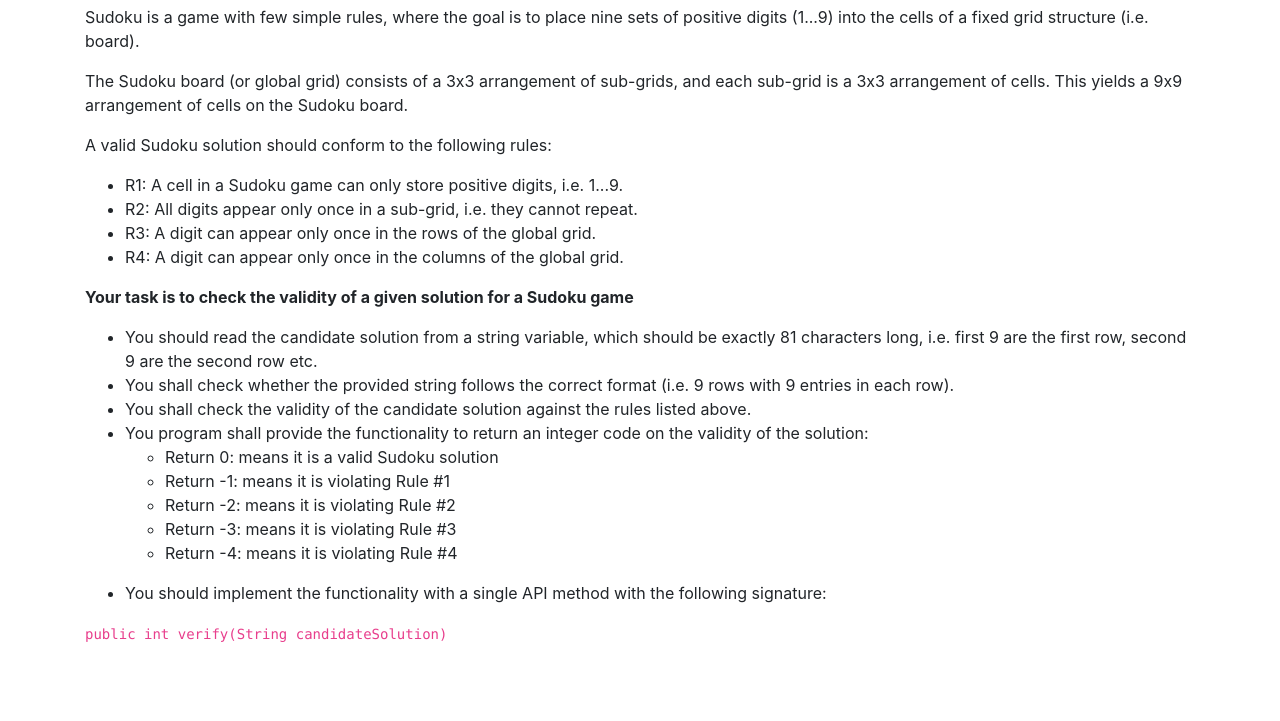
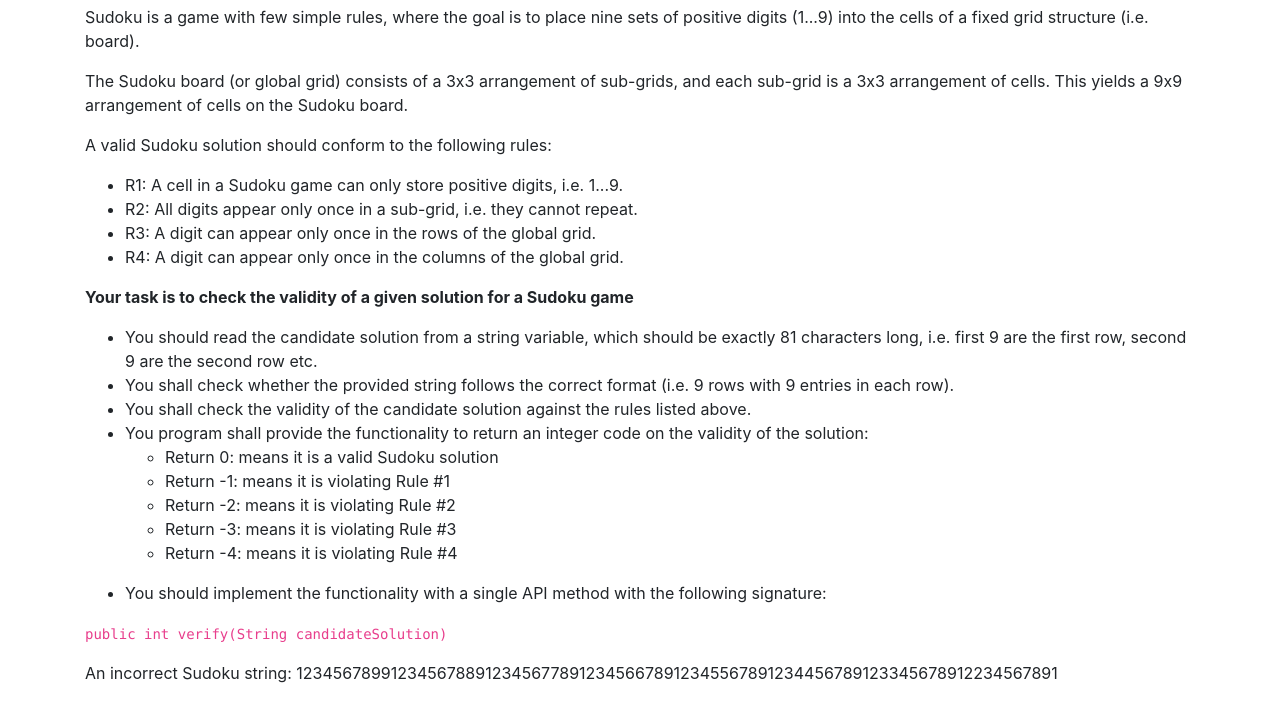
Before and after one commit to UniOULU-TOL/SQATLab, a plain HTML site: page sessions/sudoku.html in a window 1280 px wide. Shown: the part 51-772 px from the top of the page. Drawn offline with nearby package versions, Linux system fonts and the light colour scheme.

Commit message:
added example

```diff
--- a/sessions/sudoku.html
+++ b/sessions/sudoku.html
@@ -40,6 +40,7 @@
 <li>You should implement the functionality with a single API method with the following signature:</li>
 </ul>
 <p><code>public int verify(String candidateSolution)</code></p>
+An incorrect Sudoku string: 123456789912345678891234567789123456678912345567891234456789123345678912234567891
 </div>
 </body>
 </html>
```
